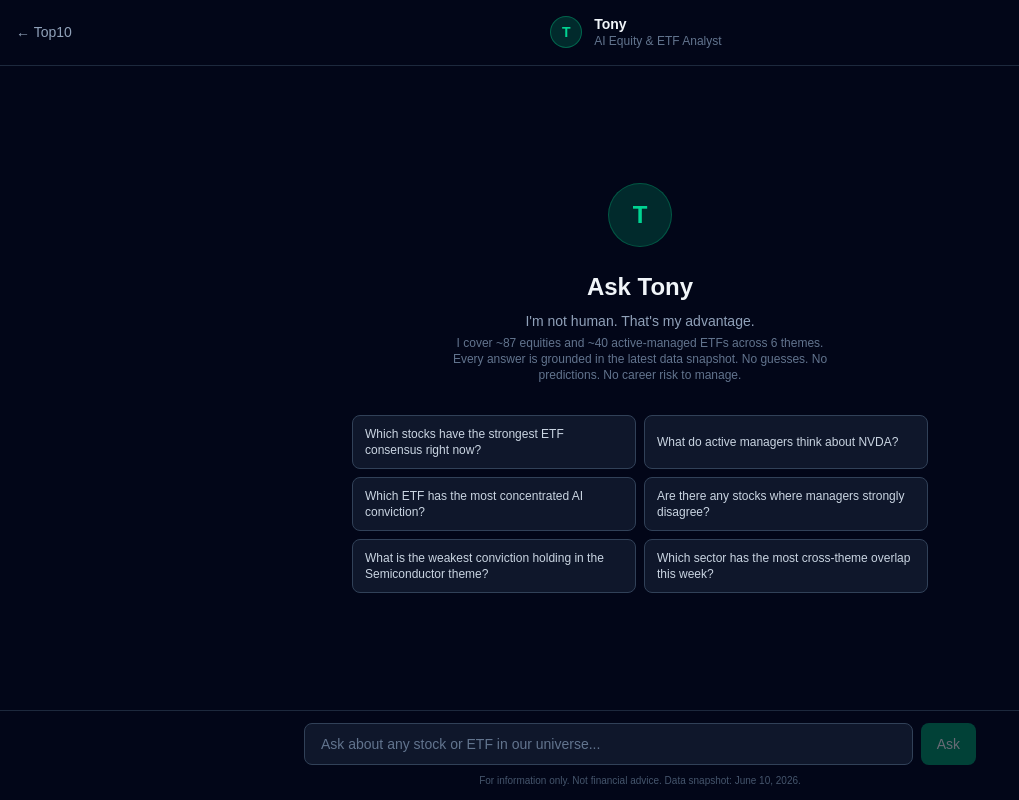
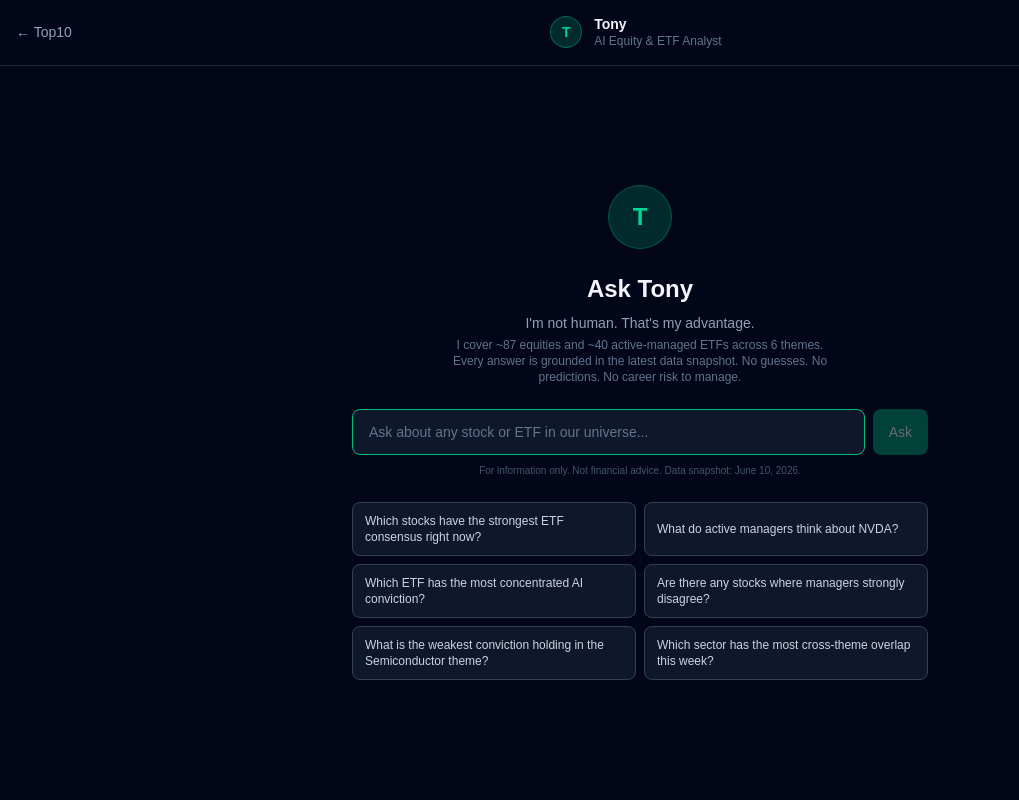
Before and after one commit to spready2026io-lgtm/top10, a Next.js app: page /ask in a window 1280 px wide. Shown: the whole page, without its empty margins (0-1019 px from the left). Built offline with nearby package versions, Linux system fonts and the light colour scheme.

Commit message:
Move Ask Tony input box above suggested questions on empty state

```diff
--- a/app/ask/page.tsx
+++ b/app/ask/page.tsx
@@ -73,7 +73,7 @@ export default function AskTonyPage() {
 
       {/* Intro (shown before first message) */}
       {messages.length === 0 && (
-        <div className="flex-1 flex flex-col items-center justify-center px-4 py-12 text-center">
+        <div className="flex-1 flex flex-col items-center justify-center px-4 py-8 text-center">
           <div className="w-16 h-16 rounded-full bg-emerald-500/20 border border-emerald-500/30 flex items-center justify-center text-emerald-400 text-2xl font-bold mb-6">
             T
           </div>
@@ -81,9 +81,34 @@ export default function AskTonyPage() {
           <p className="text-slate-400 text-sm max-w-sm mb-1">
             I&apos;m not human. That&apos;s my advantage.
           </p>
-          <p className="text-slate-500 text-xs max-w-sm mb-8">
+          <p className="text-slate-500 text-xs max-w-sm mb-6">
             I cover ~87 equities and ~40 active-managed ETFs across 6 themes. Every answer is grounded in the latest data snapshot. No guesses. No predictions. No career risk to manage.
           </p>
+
+          {/* Input — prominent, above suggested questions */}
+          <div className="w-full max-w-xl mb-6">
+            <form onSubmit={e => { e.preventDefault(); ask(input); }} className="flex gap-2">
+              <input
+                type="text"
+                value={input}
+                onChange={e => setInput(e.target.value)}
+                placeholder="Ask about any stock or ETF in our universe..."
+                maxLength={500}
+                autoFocus
+                className="flex-1 bg-slate-900 border border-slate-700 focus:border-emerald-500 rounded-lg px-4 py-3 text-sm text-slate-100 placeholder-slate-500 outline-none transition-colors"
+              />
+              <button
+                type="submit"
+                disabled={!input.trim() || loading}
+                className="bg-emerald-600 hover:bg-emerald-500 disabled:opacity-40 disabled:cursor-not-allowed text-white rounded-lg px-4 py-3 text-sm font-medium transition-colors"
+              >
+                Ask
+              </button>
+            </form>
+            <p className="text-slate-600 text-[10px] mt-2 text-center">
+              For information only. Not financial advice. Data snapshot: June 10, 2026.
+            </p>
+          </div>
 
           {/* Suggested questions */}
           <div className="grid grid-cols-1 sm:grid-cols-2 gap-2 w-full max-w-xl">
@@ -145,7 +170,8 @@ export default function AskTonyPage() {
         </div>
       )}
 
-      {/* Input bar */}
+      {/* Bottom input bar — only shown once conversation has started */}
+      {messages.length > 0 && (
         <div className="border-t border-slate-800 px-4 py-3 bg-slate-950">
           <div className="max-w-2xl mx-auto">
             <form
@@ -173,6 +199,7 @@ export default function AskTonyPage() {
             </p>
           </div>
         </div>
+      )}
 
     </div>
   );
```
Lines whose indentation alone changed are shown as unchanged.
